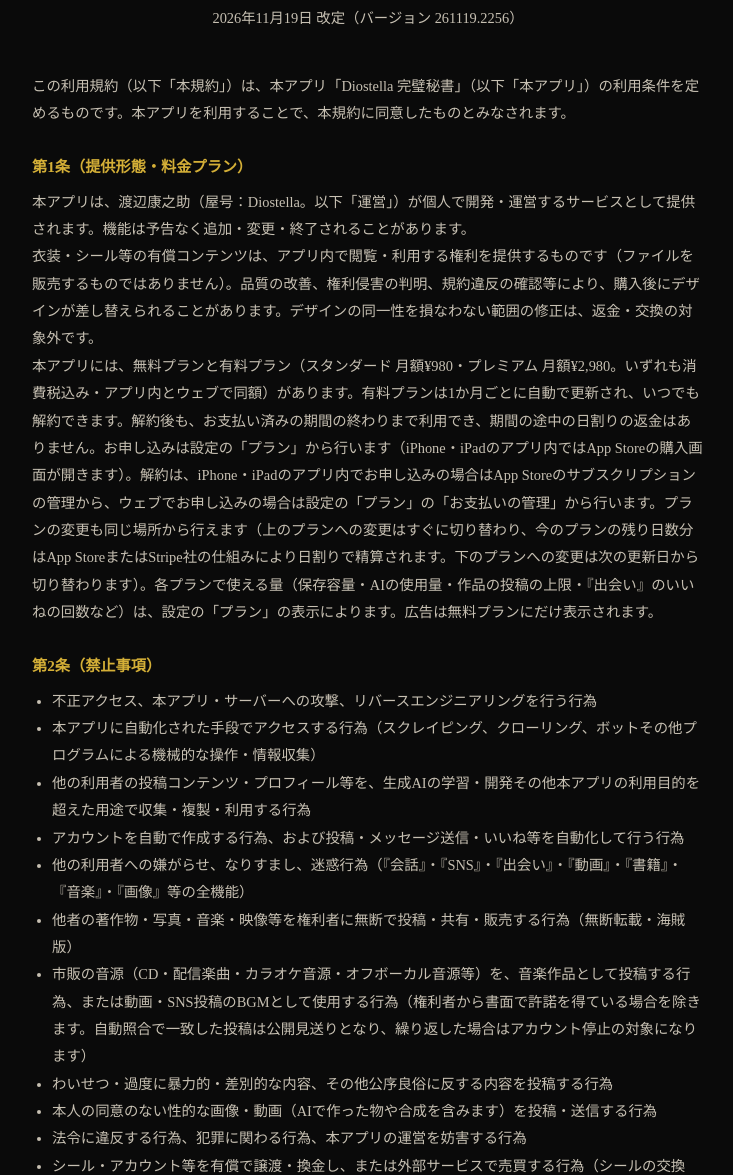
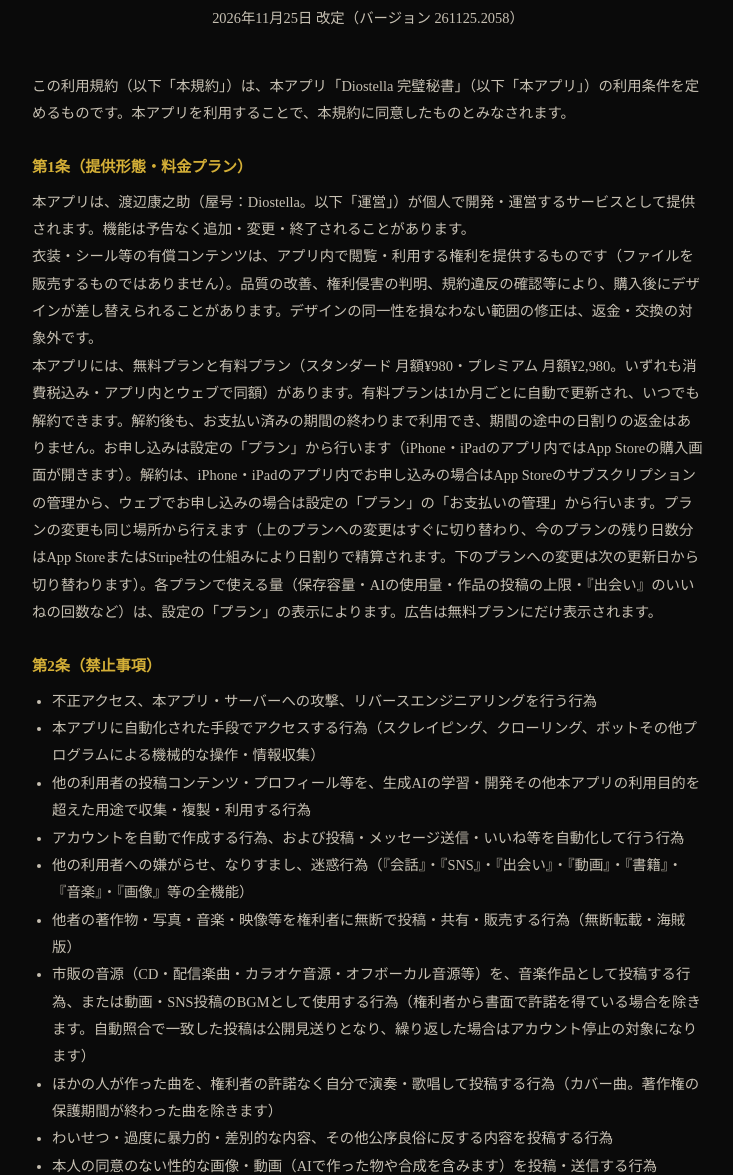
Before and after one commit to nosuke0223kiri-maker/diostella-hp, a plain HTML site: page perfect-secretary/terms.html in a window 1280 px wide. Shown: the part 186-1361 px from the top of the page, without its empty margins (272-1005 px from the left). Drawn offline with Linux system fonts and the light colour scheme.

Commit message:
利用規約 第2条に許諾の無いカバー曲の投稿の禁止をアプリと同じ本文で足す（版 261125.2058）
Co-Authored-By: Claude Opus 5.5 <noreply@anthropic.com>

```diff
--- a/perfect-secretary/terms.html
+++ b/perfect-secretary/terms.html
@@ -72,7 +72,7 @@
 
   <div class="legal-wrap">
     <h1 class="legal-title">利用規約</h1>
-    <p class="legal-date">2026年11月19日 改定（バージョン 261119.2256）</p>
+    <p class="legal-date">2026年11月25日 改定（バージョン 261125.2058）</p>
 
     <p>この利用規約（以下「本規約」）は、本アプリ「Diostella 完璧秘書」（以下「本アプリ」）の利用条件を定めるものです。本アプリを利用することで、本規約に同意したものとみなされます。</p>
 
@@ -90,6 +90,7 @@
       <li>他の利用者への嫌がらせ、なりすまし、迷惑行為（『会話』・『SNS』・『出会い』・『動画』・『書籍』・『音楽』・『画像』等の全機能）</li>
       <li>他者の著作物・写真・音楽・映像等を権利者に無断で投稿・共有・販売する行為（無断転載・海賊版）</li>
       <li>市販の音源（CD・配信楽曲・カラオケ音源・オフボーカル音源等）を、音楽作品として投稿する行為、または動画・SNS投稿のBGMとして使用する行為（権利者から書面で許諾を得ている場合を除きます。自動照合で一致した投稿は公開見送りとなり、繰り返した場合はアカウント停止の対象になります）</li>
+      <li>ほかの人が作った曲を、権利者の許諾なく自分で演奏・歌唱して投稿する行為（カバー曲。著作権の保護期間が終わった曲を除きます）</li>
       <li>わいせつ・過度に暴力的・差別的な内容、その他公序良俗に反する内容を投稿する行為</li>
       <li>本人の同意のない性的な画像・動画（AIで作った物や合成を含みます）を投稿・送信する行為</li>
       <li>法令に違反する行為、犯罪に関わる行為、本アプリの運営を妨害する行為</li>
```
